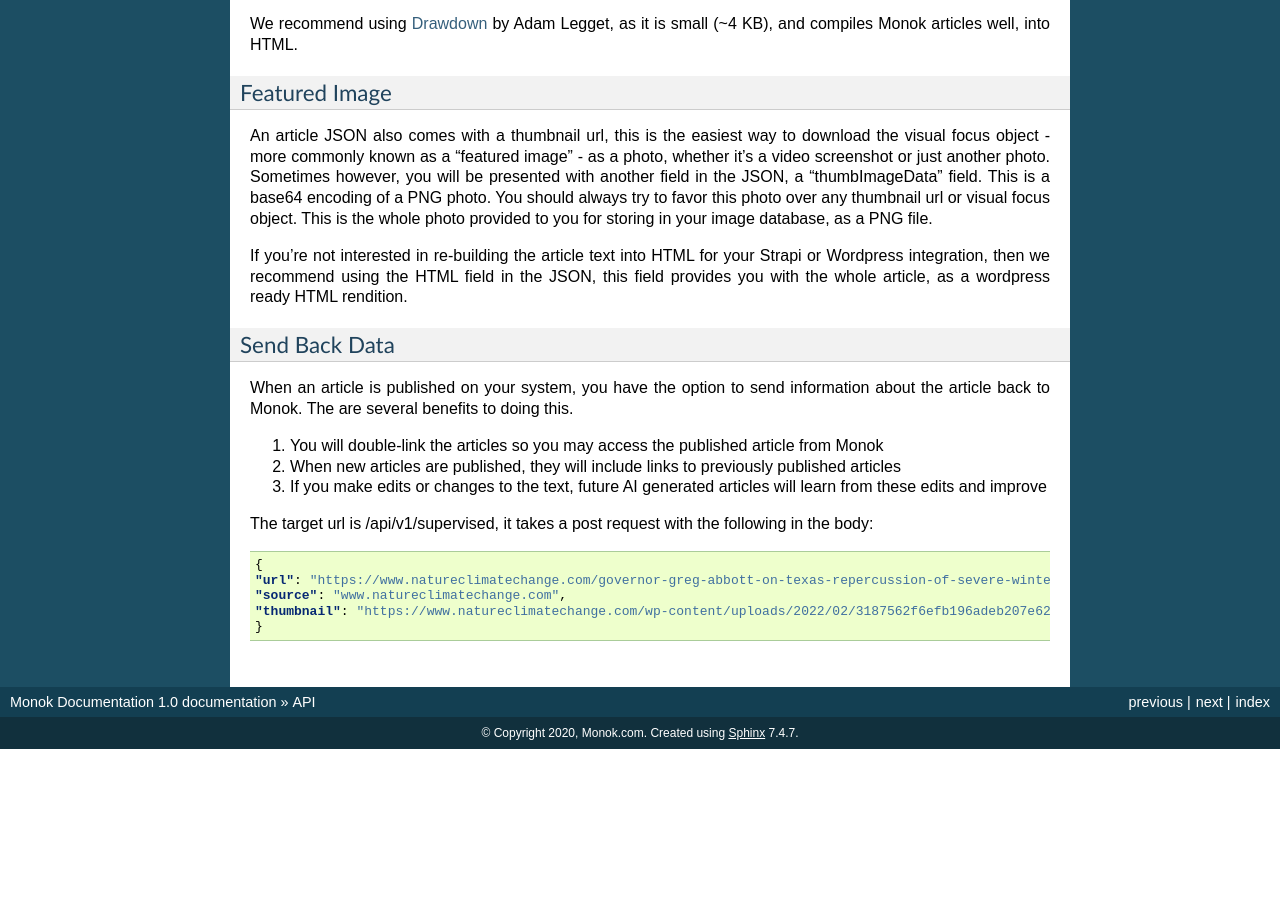
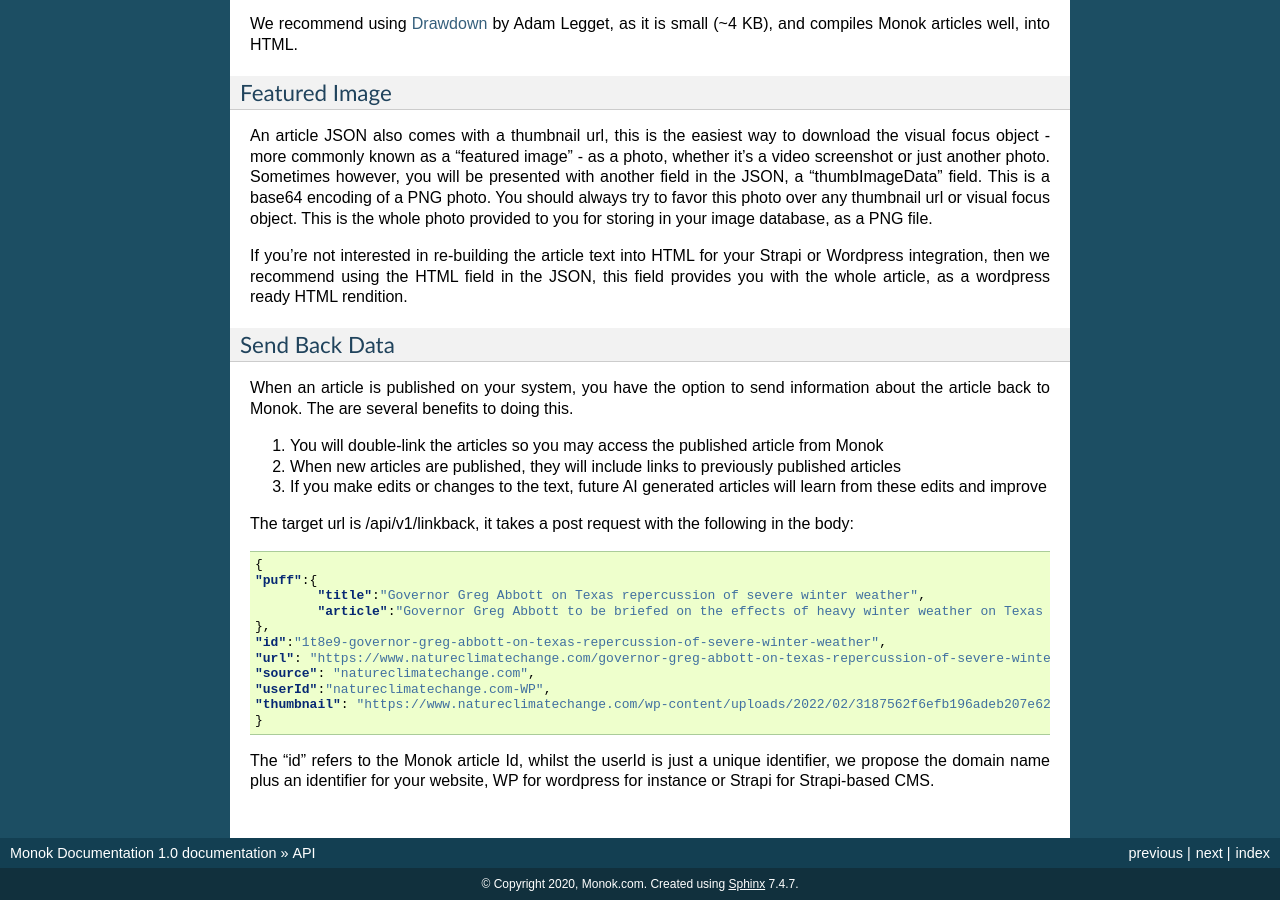
Before and after one commit to monoklabs/monok-docs, a Sphinx documentation site: the page built from docs/api.rst, in a window 1280 px wide and 900 px high, scrolled down 3825 px. Built offline with Sphinx 7.4.7, drawn with Linux system fonts in a browser that asks for light colours; before the commit the page ends 4574 px from its top, so only the background shows below that.

Commit message:
Update api.rst

```diff
--- a/docs/api.rst
+++ b/docs/api.rst
@@ -194,16 +194,23 @@ When an article is published on your system, you have the option to send informa
 2. When new articles are published, they will include links to previously published articles
 3. If you make edits or changes to the text, future AI generated articles will learn from these edits and improve
 
-The target url is /api/v1/supervised, it takes a post request with the following in the body:
+The target url is /api/v1/linkback, it takes a post request with the following in the body:
 
 .. code-block:: JSON
 
 	{
+	"puff":{
+		"title":"Governor Greg Abbott on Texas repercussion of severe winter weather",
+		"article":"Governor Greg Abbott to be briefed on the effects of heavy winter weather on Texas at the Alternate State Operations Center [...]"
+	},
+	"id":"1t8e9-governor-greg-abbott-on-texas-repercussion-of-severe-winter-weather",
 	"url": "https://www.natureclimatechange.com/governor-greg-abbott-on-texas-repercussion-of-severe-winter-weather/",
-	"source": "www.natureclimatechange.com",
+	"source": "natureclimatechange.com",
+	"userId":"natureclimatechange.com-WP",
 	"thumbnail": "https://www.natureclimatechange.com/wp-content/uploads/2022/02/3187562f6efb196adeb207e62f392f44_testcollage.png"
 	}
 
+The "id" refers to the Monok article Id, whilst the userId is just a unique identifier, we propose the domain name plus an identifier for your website, WP for wordpress for instance or Strapi for Strapi-based CMS.
 
 
 .. _`Query Selector`: https://docs.monok.com/en/latest/articlequeryselector.html
```
